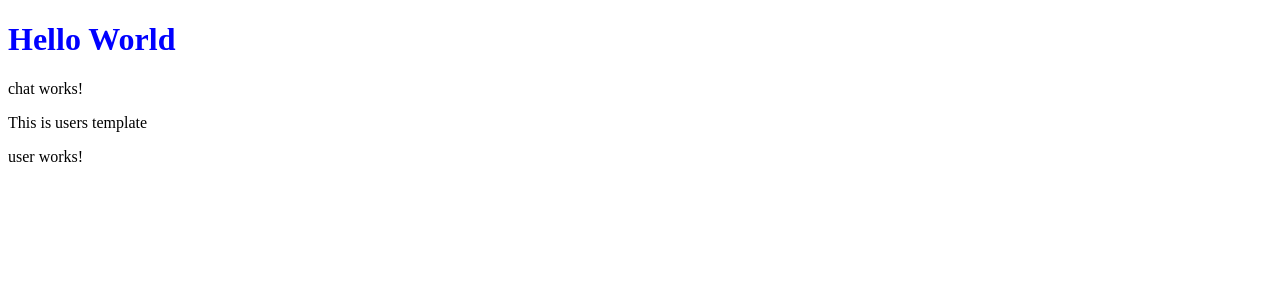
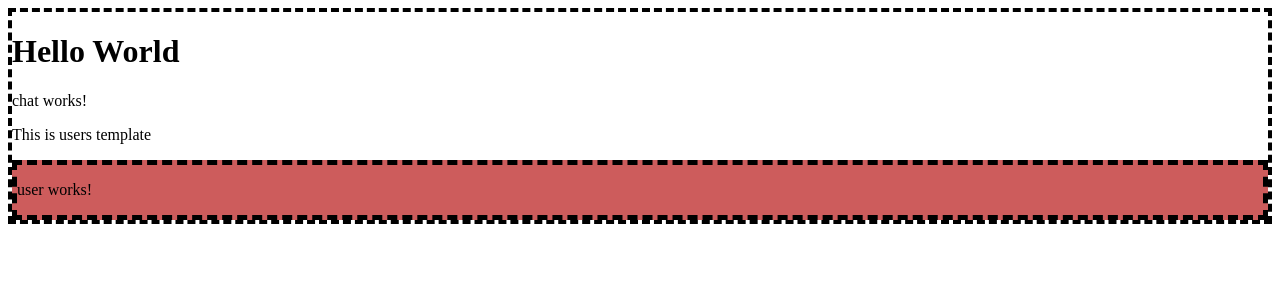
Before and after one commit to juveria-manzar/into-angular, an Angular app: page / in a window 1280 px wide. Shown: the top 300 px of the page. Built offline with nearby package versions, Linux system fonts and the light colour scheme.

Commit message:
emulated-style-encapsulation

```diff
--- a/src/app/app.component.css
+++ b/src/app/app.component.css
@@ -1,7 +1,3 @@
-h1 {
-    color: blue;
+.styled {
+    border: 4px dashed black;
 }
-
-.styled {
-    background-color: indianred;
-}
--- a/src/app/app.component.html
+++ b/src/app/app.component.html
@@ -1,3 +1,5 @@
-<h1>Hello World</h1>
-<app-chat></app-chat>
-<app-users></app-users>
+<div class="styled">
+    <h1>Hello World</h1>
+    <app-chat></app-chat>
+    <app-users></app-users>
+</div>
--- a/src/app/components/users/user/user.component.css
+++ b/src/app/components/users/user/user.component.css
@@ -0,0 +1,3 @@
+.styled {
+    background-color: indianred;
+}
--- a/src/app/components/users/user/user.component.html
+++ b/src/app/components/users/user/user.component.html
@@ -1 +1,3 @@
-<p>user works!</p>
+<div class="styled">
+    <p>user works!</p>
+</div>
```
